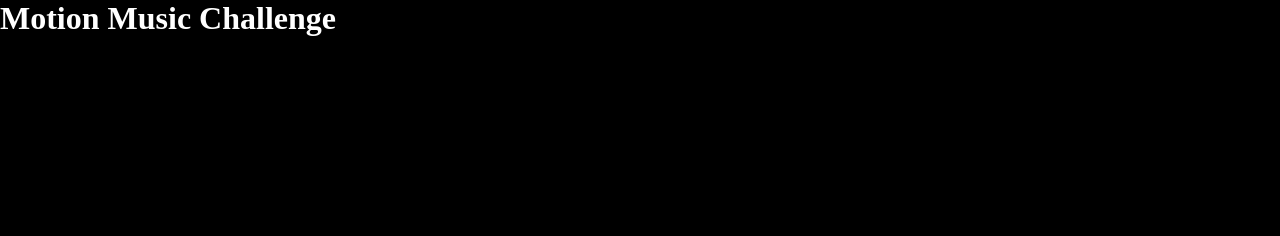
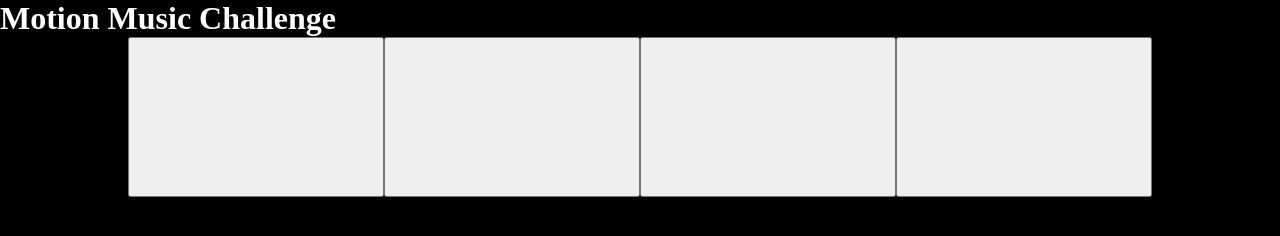
Before and after one commit to machinesandpixels/motion_music, a plain HTML site: page index.html in a window 1280 px wide. Drawn offline with Linux system fonts and the light colour scheme.

Commit message:
Added container to all  buttons

```diff
--- a/index.html
+++ b/index.html
@@ -8,6 +8,13 @@
 </head>
 <body>
     <h1>Motion Music Challenge</h1>
-
+    <main>
+        <div class="container">
+            <button></button>
+            <button></button>
+            <button></button>
+            <button></button>
+        </div>
+    </main>
 </body>
 </html>
--- a/styles.css
+++ b/styles.css
@@ -8,3 +8,13 @@ body{
     background: black;
     color: #fff;
 }
+
+.container{
+    display: flex;
+    justify-content: center;
+}
+
+.container > button{
+    height: 20vh;
+    width: 20vw;
+}
```
